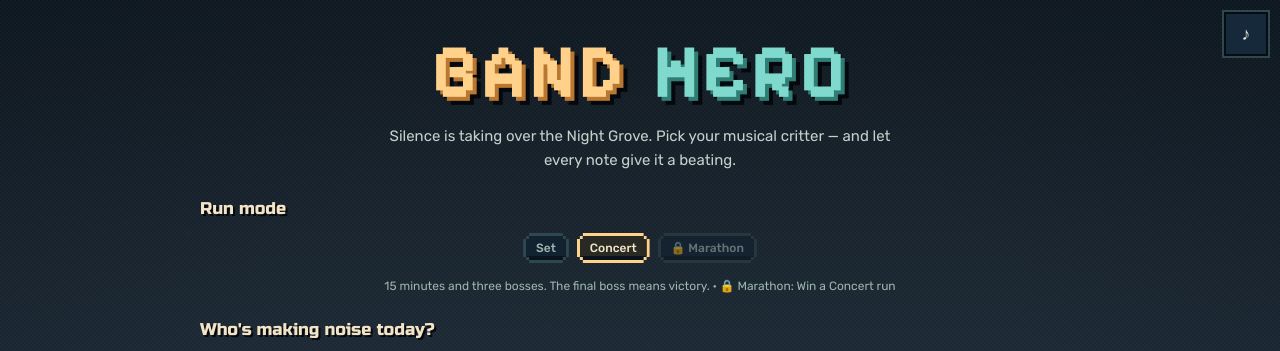
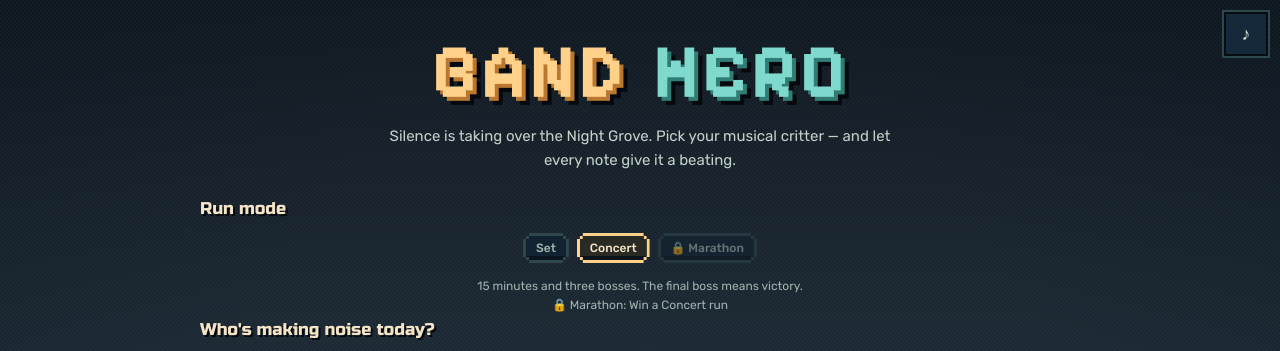
Before and after one commit to zhuravskayyar/Bandhero-, a website: page game.html in a window 1280 px wide. Shown: the top 351 px of the page. Drawn offline with Linux system fonts and the light colour scheme.

Commit message:
Меню: опис режиму й умова відкриття на окремих рядках
Co-Authored-By: Claude Opus 5.5 <noreply@anthropic.com>
Claude-Session: https://claude.ai/code/session_01632xVgfvVi2nR7sF8dvyA6

```diff
--- a/game.html
+++ b/game.html
@@ -85,7 +85,7 @@ canvas{position:fixed;inset:0;width:100%;height:100%;display:block;touch-action:
 #lvl-hint{color:#f1dba0!important;font-weight:600}
 .hints-row{margin-top:2px;flex-wrap:wrap;justify-content:center}
 .chips.modes{justify-content:center;max-width:520px}.chips.modes button:disabled{opacity:.55;cursor:default}
-.mode-note{min-height:18px;font-size:12px!important;color:#a9a592}.mode-note:empty{display:none}
+.mode-note{min-height:18px;font-size:12px!important;color:#a9a592;white-space:pre-line}.mode-note:empty{display:none}
 .records{width:100%;max-width:520px;display:flex;flex-direction:column;gap:6px}.records .section-label{text-align:center}
 .records .rrow{display:flex;justify-content:space-between;gap:10px;flex-wrap:wrap;font-size:13px;color:#e7dfc6;background:#0b1928cc;border:1px solid #466262;border-radius:8px;padding:7px 10px;text-align:left}
 .records .rrow span{color:#a9a592}.records .rtotal{font-size:12px;color:#7f7c6e}
@@ -3685,7 +3685,7 @@ function renderRecords(){
 function modeButtons(host,sel,enabled,note){ // однакова розмітка для меню й лобі; заблокований режим — з умовою відкриття
   host.innerHTML=MODE_KEYS.map(k=>`<button data-m="${k}" class="${k===sel?'on':''}" ${(!enabled||modeLocked(k))?'disabled':''} title="${escHtml(MODE_INFO[k].desc)}">${modeLocked(k)?'🔒 ':''}${MODE_INFO[k].name}</button>`).join('');
   const lock=MODE_KEYS.filter(modeLocked).map(k=>'🔒 '+MODE_INFO[k].name+': '+modeLockText(k));
-  note.textContent=[MODE_INFO[sel].desc].concat(lock).join(' · ');
+  note.textContent=[MODE_INFO[sel].desc].concat(lock).join('\n'); // кожен рядок окремо (CSS: white-space:pre-line), без висячого «· 🔒» на переносі
 }
 function buildModes(){
   if(modeLocked(chosenMode))chosenMode='concert';
```
